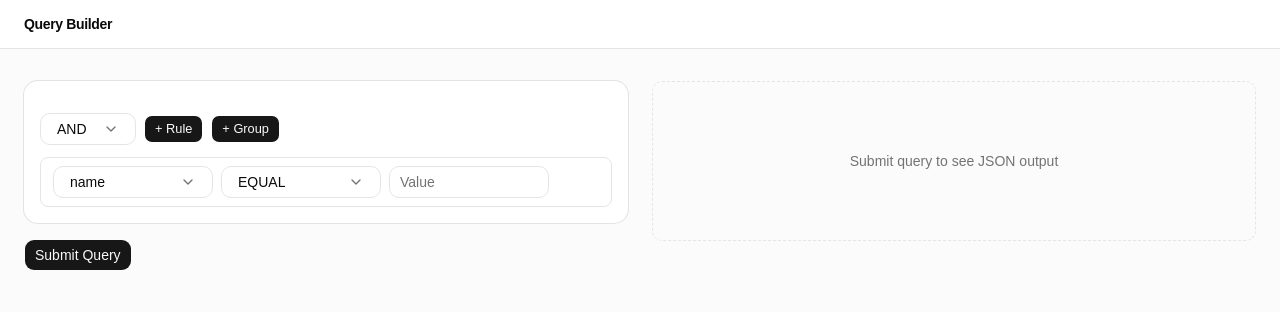
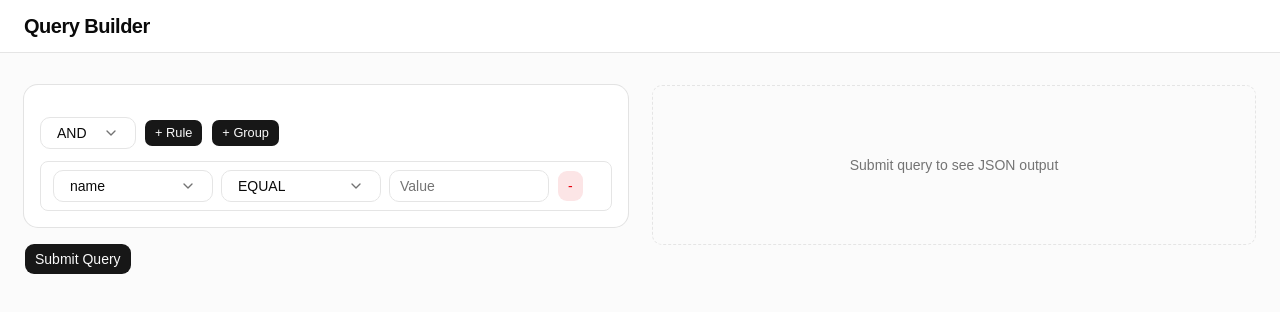
Before and after one commit to AnujGajbhiye2/frontend-test-master, a React (Vite) app: page / in a window 1280 px wide. Shown: the top 312 px of the page. Built offline with nearby package versions, Linux system fonts and the light colour scheme.

Commit message:
added delete functionality

```diff
--- a/src/client/components/Group.tsx
+++ b/src/client/components/Group.tsx
@@ -2,7 +2,13 @@ import React from "react";
 import { CombinatorType, RuleGroupType, RuleType } from "../types/RuleTypes";
 import Rule from "./Rule";
 import { Button } from "@/components/ui/button";
-import { Select, SelectContent, SelectItem, SelectTrigger, SelectValue } from "@/components/ui/select";
+import {
+  Select,
+  SelectContent,
+  SelectItem,
+  SelectTrigger,
+  SelectValue,
+} from "@/components/ui/select";
 import { Card, CardContent } from "@/components/ui/card";
 
 const initialRule = {
@@ -16,9 +22,10 @@ type GroupProps = {
   group: RuleGroupType;
   onChange: React.Dispatch<React.SetStateAction<RuleGroupType>>;
   depth?: number;
+  onDelete?: () => void;
 };
 
-const Group = ({ group, onChange, depth = 0 }: GroupProps) => {
+const Group = ({ group, onChange, depth = 0, onDelete }: GroupProps) => {
   const childSetter = (childId: string, action: React.SetStateAction<RuleGroupType>): void =>
     onChange((prev) => ({
       ...prev,
@@ -75,6 +82,11 @@ const Group = ({ group, onChange, depth = 0 }: GroupProps) => {
           <Button size="sm" variant="default" onClick={handleAddGroup}>
             + Group
           </Button>
+          {onDelete && (
+            <Button className="cursor-pointer" type="button" size="sm" variant="destructive" onClick={onDelete}>
+              -
+            </Button>
+          )}
         </div>
 
         <div className="space-y-2">
@@ -86,6 +98,12 @@ const Group = ({ group, onChange, depth = 0 }: GroupProps) => {
                   group={cond}
                   onChange={(action) => childSetter(cond.id, action)}
                   depth={depth + 1}
+                  onDelete={() =>
+                    onChange((prev) => ({
+                      ...prev,
+                      conditions: prev.conditions.filter((c) => c.id !== cond.id),
+                    }))
+                  }
                 />
               );
             } else {
@@ -99,6 +117,12 @@ const Group = ({ group, onChange, depth = 0 }: GroupProps) => {
                       conditions: prev.conditions.map((c) => (c.id === updated.id ? updated : c)),
                     }))
                   }
+                  onDelete={() =>
+                    onChange((prev) => ({
+                      ...prev,
+                      conditions: prev.conditions.filter((c) => c.id !== cond.id),
+                    }))
+                  }
                 />
               );
             }
--- a/src/client/components/Rule.tsx
+++ b/src/client/components/Rule.tsx
@@ -8,6 +8,7 @@ import {
 } from "../types/RuleTypes";
 import { Input } from "@/components/ui/input";
 import { Select, SelectContent, SelectItem, SelectTrigger, SelectValue } from "@/components/ui/select";
+import { Button } from "./ui/button";
 
 const FIELD_NAMES = [
   "amount",
@@ -45,9 +46,11 @@ const CURRENCIES = ["USD", "EUR", "GBP"] as const;
 const Rule = ({
   rule,
   onChange,
+  onDelete,
 }: {
   rule: RuleType;
   onChange: (updated: RuleType) => void;
+  onDelete: () => void;
 }) => {
   const handleSelectChange = (value: string, fieldType: string): void => {
     let newFieldName, newOP, newValue;
@@ -98,6 +101,7 @@ const Rule = ({
 
     onChange({ ...rule, value: newValue } as RuleType);
   };
+
 
   const { fieldName, operation } = rule;
 
@@ -171,6 +175,9 @@ const Rule = ({
           onChange={(e) => handleInputChange(e, rule.fieldName === "installments" ? "installments" : "value")}
         />
       )}
+      <Button type="button"  variant="destructive" className='cursor-pointer' onClick={() => onDelete()}>
+        -
+      </Button>
     </div>
   );
 };
--- a/src/client/layout/AppShell.tsx
+++ b/src/client/layout/AppShell.tsx
@@ -4,7 +4,7 @@ const AppShell = ({ children }: { children: React.ReactNode }) => {
   return (
     <div className="min-h-screen bg-muted/40">
       <header className="sticky top-0 z-10 border-b bg-background px-6 py-3">
-        <span className="text-sm font-semibold tracking-tight">Query Builder</span>
+        <span className="text-xl font-semibold tracking-tight">Query Builder</span>
       </header>
       <main className="mx-auto px-6 py-8">{children}</main>
     </div>
```
